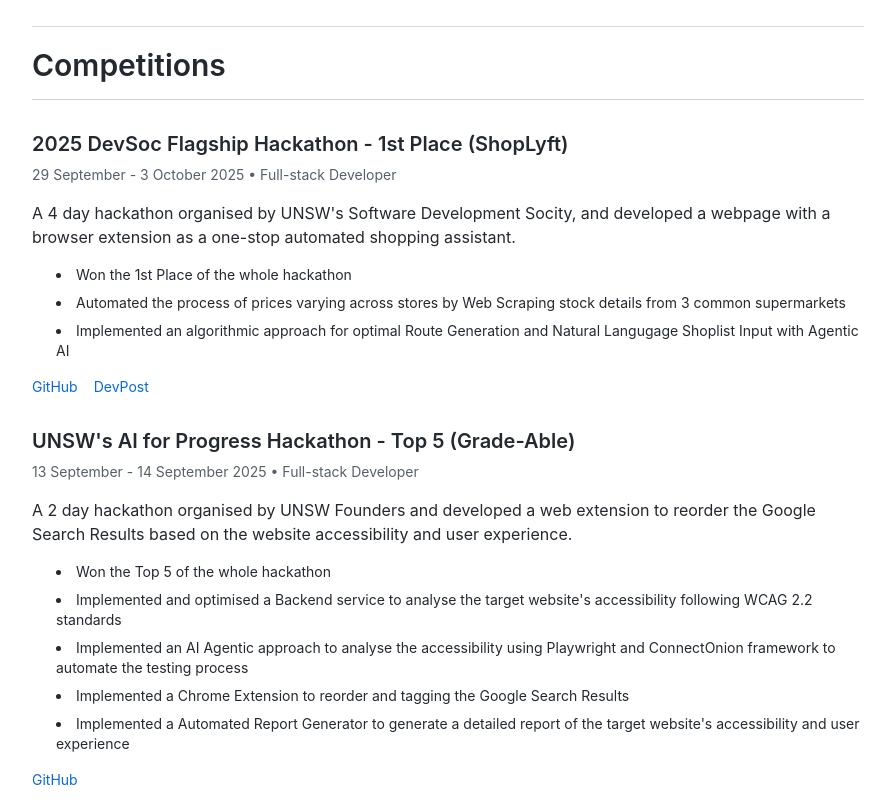
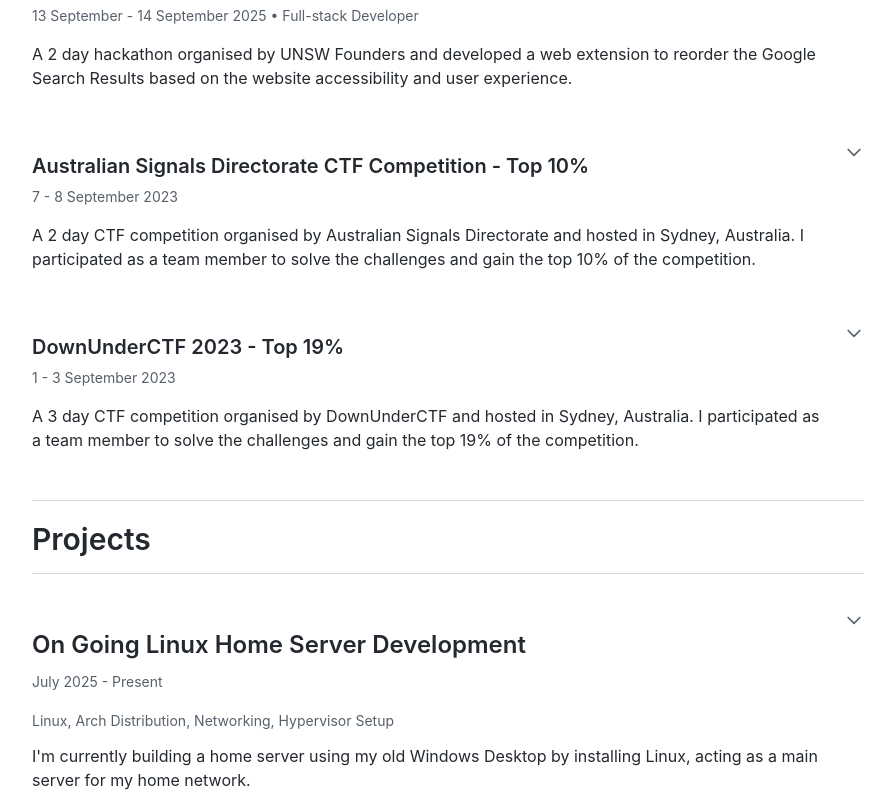
Before and after one commit to jason4193/Portfoilo, a React (Vite) app: page / in a window 1280 px wide. Shown: the part 1260-2060 px from the top of the page, without its empty margins (192-1087 px from the left). Built offline with nearby package versions, Linux system fonts and the light colour scheme.

Commit message:
feat: Implement expandable content and auto-scroll of full TOC list

```diff
--- a/src/components/AcademicItem.tsx
+++ b/src/components/AcademicItem.tsx
@@ -1,3 +1,4 @@
+import { useState, Activity } from "react";
 import { getSectionAnchorId } from "../utils/anchors";
 import type { AcademicExperience } from "../types/content";
 
@@ -9,9 +10,32 @@ interface AcademicItemProps {
 
 export function AcademicItem({ id, title, academic }: AcademicItemProps) {
   const anchorId = getSectionAnchorId(id, title);
+  const [isExpanded, setIsExpanded] = useState(false);
+
+  const hasExpandableContent =
+    academic.achievements && academic.achievements.length > 0;
 
   return (
     <div id={anchorId} className="mb-6">
+      <div
+        className={`group ${
+          hasExpandableContent ? "cursor-pointer" : ""
+        } transition-all duration-200 ${
+          hasExpandableContent ? "hover:opacity-80" : ""
+        }`}
+        onClick={() => hasExpandableContent && setIsExpanded(!isExpanded)}
+        role={hasExpandableContent ? "button" : undefined}
+        tabIndex={hasExpandableContent ? 0 : undefined}
+        onKeyDown={(e) => {
+          if (hasExpandableContent && (e.key === "Enter" || e.key === " ")) {
+            e.preventDefault();
+            setIsExpanded(!isExpanded);
+          }
+        }}
+        aria-expanded={hasExpandableContent ? isExpanded : undefined}
+      >
+        <div className="flex items-start justify-between gap-4">
+          <div className="flex-1">
             <h4 className="text-xl font-semibold mb-2">{title}</h4>
             {academic.program && (
               <p className="text-sm text-[var(--color-text-secondary)] mb-2">
@@ -19,14 +43,37 @@ export function AcademicItem({ id, title, academic }: AcademicItemProps) {
               </p>
             )}
             {academic.summary && <p className="mb-3">{academic.summary}</p>}
-      {academic.achievements?.length > 0 && (
-        <ul className="list-disc list-inside space-y-1">
-          {academic.achievements.map((achievement: string, aIdx: number) => (
+          </div>
+          {hasExpandableContent && (
+            <svg
+              className={`w-5 h-5 text-[var(--color-text-secondary)] flex-shrink-0 mt-1 transition-transform duration-200 ${
+                isExpanded ? "rotate-180" : ""
+              }`}
+              fill="none"
+              stroke="currentColor"
+              viewBox="0 0 24 24"
+              aria-hidden="true"
+            >
+              <path
+                strokeLinecap="round"
+                strokeLinejoin="round"
+                strokeWidth={2}
+                d="M19 9l-7 7-7-7"
+              />
+            </svg>
+          )}
+        </div>
+      </div>
+      {hasExpandableContent && (
+        <Activity mode={isExpanded ? "visible" : "hidden"}>
+          <ul className="mt-3 list-disc list-inside space-y-1">
+            {academic.achievements?.map((achievement: string, aIdx: number) => (
               <li key={aIdx} className="text-sm">
                 {achievement}
               </li>
             ))}
           </ul>
+        </Activity>
       )}
     </div>
   );
--- a/src/components/ExperienceItem.tsx
+++ b/src/components/ExperienceItem.tsx
@@ -1,3 +1,4 @@
+import { useState, Activity } from "react";
 import { getSectionAnchorId } from "../utils/anchors";
 import type {
   CompetitionExperience,
@@ -16,22 +17,74 @@ interface ExperienceItemProps {
 
 export function ExperienceItem({ id, title, experience }: ExperienceItemProps) {
   const anchorId = getSectionAnchorId(id, title);
+  const [isExpanded, setIsExpanded] = useState(false);
+
+  const hasExpandableContent =
+    (experience.achievements && experience.achievements.length > 0) ||
+    (experience.links && experience.links.length > 0);
 
   return (
     <div id={anchorId} className="mb-6">
+      <div
+        className={`group ${
+          hasExpandableContent ? "cursor-pointer" : ""
+        } transition-all duration-200 ${
+          hasExpandableContent ? "hover:opacity-80" : ""
+        }`}
+        onClick={() => hasExpandableContent && setIsExpanded(!isExpanded)}
+        role={hasExpandableContent ? "button" : undefined}
+        tabIndex={hasExpandableContent ? 0 : undefined}
+        onKeyDown={(e) => {
+          if (hasExpandableContent && (e.key === "Enter" || e.key === " ")) {
+            e.preventDefault();
+            setIsExpanded(!isExpanded);
+          }
+        }}
+        aria-expanded={hasExpandableContent ? isExpanded : undefined}
+      >
+        <div className="flex items-start justify-between gap-4">
+          <div className="flex-1">
             <h4 className="text-xl font-semibold mb-2">{title}</h4>
             <p className="text-sm text-[var(--color-text-secondary)] mb-2">
               {experience.date}
               {experience.role && ` • ${experience.role}`}
             </p>
-      {experience.description && <p className="mb-3">{experience.description}</p>}
+            {experience.description && (
+              <p className="mb-3">{experience.description}</p>
+            )}
+          </div>
+          {hasExpandableContent && (
+            <svg
+              className={`w-5 h-5 text-[var(--color-text-secondary)] flex-shrink-0 mt-1 transition-transform duration-200 ${
+                isExpanded ? "rotate-180" : ""
+              }`}
+              fill="none"
+              stroke="currentColor"
+              viewBox="0 0 24 24"
+              aria-hidden="true"
+            >
+              <path
+                strokeLinecap="round"
+                strokeLinejoin="round"
+                strokeWidth={2}
+                d="M19 9l-7 7-7-7"
+              />
+            </svg>
+          )}
+        </div>
+      </div>
+      {hasExpandableContent && (
+        <Activity mode={isExpanded ? "visible" : "hidden"}>
+          <div className="mt-3 space-y-3">
             {experience.achievements?.length > 0 && (
-        <ul className="list-disc list-inside space-y-1 mb-3">
-          {experience.achievements.map((achievement: string, aIdx: number) => (
+              <ul className="list-disc list-inside space-y-1">
+                {experience.achievements.map(
+                  (achievement: string, aIdx: number) => (
                     <li key={aIdx} className="text-sm">
                       {achievement}
                     </li>
-          ))}
+                  )
+                )}
               </ul>
             )}
             {experience.links && experience.links.length > 0 && (
@@ -43,6 +96,7 @@ export function ExperienceItem({ id, title, experience }: ExperienceItemProps) {
                     target="_blank"
                     rel="noopener noreferrer"
                     className="text-[var(--color-link)] hover:underline text-sm"
+                    onClick={(e) => e.stopPropagation()}
                   >
                     {link.label}
                   </a>
@@ -50,5 +104,8 @@ export function ExperienceItem({ id, title, experience }: ExperienceItemProps) {
               </div>
             )}
           </div>
+        </Activity>
+      )}
+    </div>
   );
 }
--- a/src/components/ProjectItem.tsx
+++ b/src/components/ProjectItem.tsx
@@ -1,3 +1,4 @@
+import { useState, Activity } from "react";
 import { getSectionAnchorId } from "../utils/anchors";
 import type { Project } from "../types/content";
 
@@ -9,9 +10,33 @@ interface ProjectItemProps {
 
 export function ProjectItem({ id, title, project }: ProjectItemProps) {
   const anchorId = getSectionAnchorId(id, title);
+  const [isExpanded, setIsExpanded] = useState(false);
+
+  const hasExpandableContent =
+    (project.achievements && project.achievements.length > 0) ||
+    (project.links && project.links.length > 0);
 
   return (
     <div id={anchorId} className="mb-12">
+      <div
+        className={`group ${
+          hasExpandableContent ? "cursor-pointer" : ""
+        } transition-all duration-200 ${
+          hasExpandableContent ? "hover:opacity-80" : ""
+        }`}
+        onClick={() => hasExpandableContent && setIsExpanded(!isExpanded)}
+        role={hasExpandableContent ? "button" : undefined}
+        tabIndex={hasExpandableContent ? 0 : undefined}
+        onKeyDown={(e) => {
+          if (hasExpandableContent && (e.key === "Enter" || e.key === " ")) {
+            e.preventDefault();
+            setIsExpanded(!isExpanded);
+          }
+        }}
+        aria-expanded={hasExpandableContent ? isExpanded : undefined}
+      >
+        <div className="flex items-start justify-between gap-4">
+          <div className="flex-1">
             <h3 className="text-2xl font-semibold mb-3">{title}</h3>
             {project.date && (
               <p className="text-sm text-[var(--color-text-secondary)] mb-2">
@@ -25,14 +50,42 @@ export function ProjectItem({ id, title, project }: ProjectItemProps) {
                 </span>
               </div>
             )}
-      {project.description && <p className="mb-4">{project.description}</p>}
+            {project.description && (
+              <p className="mb-4">{project.description}</p>
+            )}
+          </div>
+          {hasExpandableContent && (
+            <svg
+              className={`w-5 h-5 text-[var(--color-text-secondary)] flex-shrink-0 mt-1 transition-transform duration-200 ${
+                isExpanded ? "rotate-180" : ""
+              }`}
+              fill="none"
+              stroke="currentColor"
+              viewBox="0 0 24 24"
+              aria-hidden="true"
+            >
+              <path
+                strokeLinecap="round"
+                strokeLinejoin="round"
+                strokeWidth={2}
+                d="M19 9l-7 7-7-7"
+              />
+            </svg>
+          )}
+        </div>
+      </div>
+      {hasExpandableContent && (
+        <Activity mode={isExpanded ? "visible" : "hidden"}>
+          <div className="mt-4 space-y-4">
             {project.achievements?.length > 0 && (
-        <ul className="list-disc list-inside mb-4 space-y-1">
-          {project.achievements.map((achievement: string, aIdx: number) => (
+              <ul className="list-disc list-inside space-y-1">
+                {project.achievements.map(
+                  (achievement: string, aIdx: number) => (
                     <li key={aIdx} className="text-sm">
                       {achievement}
                     </li>
-          ))}
+                  )
+                )}
               </ul>
             )}
             {project.links?.length > 0 && (
@@ -44,6 +97,7 @@ export function ProjectItem({ id, title, project }: ProjectItemProps) {
                     target="_blank"
                     rel="noopener noreferrer"
                     className="text-[var(--color-link)] hover:underline"
+                    onClick={(e) => e.stopPropagation()}
                   >
                     {link.label}
                   </a>
@@ -51,5 +105,8 @@ export function ProjectItem({ id, title, project }: ProjectItemProps) {
               </div>
             )}
           </div>
+        </Activity>
+      )}
+    </div>
   );
 }
--- /dev/null
+++ b/src/utils/scroll.ts
@@ -0,0 +1,42 @@
+/**
+ * Scroll to center the active section button within a scrollable container
+ */
+export function scrollToActiveSection(
+  container: HTMLElement,
+  activeSectionId: string
+): void {
+  if (!container || !activeSectionId) return;
+
+  // Small delay to ensure DOM is ready
+  setTimeout(() => {
+    // Find the active button element within the scrollable container
+    const activeButton = container.querySelector(
+      `button[data-toc-item-id="${activeSectionId}"]`
+    ) as HTMLElement;
+
+    if (!activeButton) return;
+
+    const containerRect = container.getBoundingClientRect();
+    const buttonRect = activeButton.getBoundingClientRect();
+
+    // Calculate if button is visible within the scrollable container
+    const isVisible =
+      buttonRect.top >= containerRect.top &&
+      buttonRect.bottom <= containerRect.bottom;
+
+    // Only scroll if not fully visible
+    if (!isVisible) {
+      // Calculate the scroll position to center the button
+      const buttonOffsetTop = activeButton.offsetTop;
+      const containerHeight = container.clientHeight;
+      const buttonHeight = activeButton.offsetHeight;
+      const scrollPosition =
+        buttonOffsetTop - containerHeight / 2 + buttonHeight / 2;
+
+      container.scrollTo({
+        top: Math.max(0, scrollPosition),
+        behavior: "smooth",
+      });
+    }
+  }, 50); // Small delay to ensure DOM is ready
+}
```
Also changed, not shown: src/components/TocRail.tsx (+24 -3 lines). Lines whose indentation alone changed are shown as unchanged.
